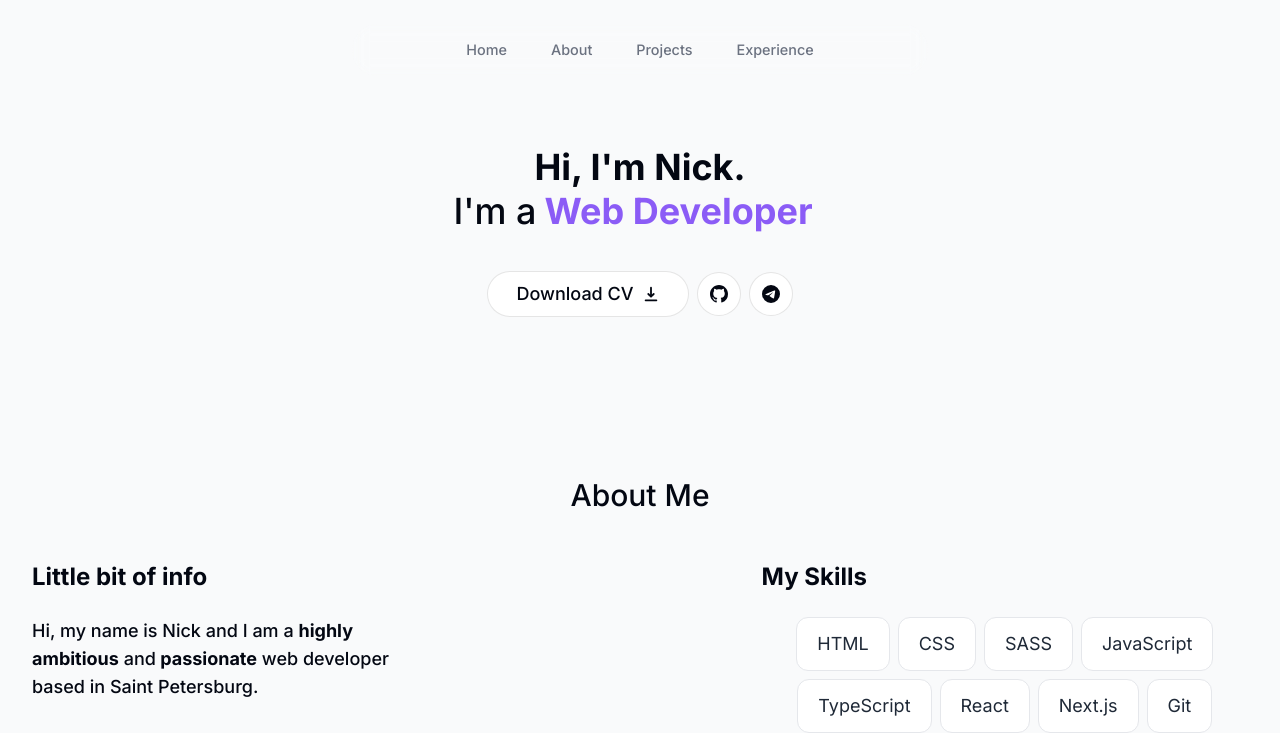
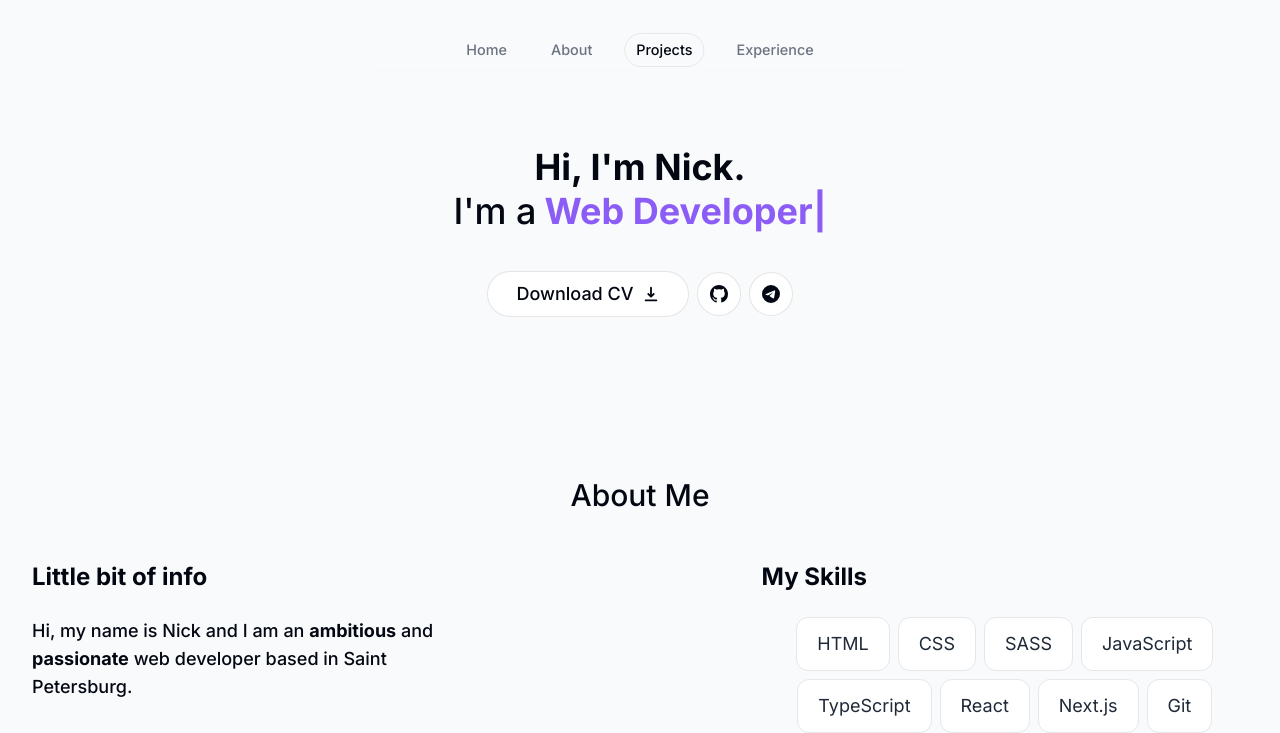
Before and after one commit to A3thyr/portfolio-nextjs, a Next.js app: page / in a window 1280 px wide. Shown: the top 733 px of the page. Built offline with nearby package versions, Linux system fonts and the light colour scheme.

Commit message:
feat: added tracking via refs for header options

```diff
--- a/app/layout.tsx
+++ b/app/layout.tsx
@@ -2,6 +2,7 @@ import Header from "@/components/Header";
 import "./globals.css";
 import type { Metadata } from "next";
 import { Inter } from "next/font/google";
+import ActiveSectionContextProvider from "@/context/active-section-context";
 
 const inter = Inter({ subsets: ["latin"] });
 
@@ -20,8 +21,10 @@ export default function RootLayout({
       <body
         className={`${inter.className} bg-gray-50 text-gray-950 relative pt-28 sm:pt-36`}
       >
-        <Header />
-        {children}
+        <ActiveSectionContextProvider>
+          <Header />
+          {children}
+        </ActiveSectionContextProvider>
       </body>
     </html>
   );
--- a/components/About.tsx
+++ b/components/About.tsx
@@ -1,18 +1,22 @@
 "use client";
 
+import { useSectionInView } from "@/lib/hooks";
 import { motion } from "framer-motion";
 import SectionHeading from "./Section-heading";
 import Skills from "./Skills";
 
 export default function About() {
+  const { ref } = useSectionInView("About");
+
   return (
     <motion.section
       className="mt-40 mb-28 text-center
-       leading-8 sm:mb-40 scroll-mt-28"
+      leading-8 sm:mb-40 scroll-mt-28"
       initial={{ opacity: 0, y: 100 }}
       animate={{ opacity: 1, y: 0 }}
       transition={{ delay: 0.175 }}
       id="about"
+      ref={ref}
     >
       <SectionHeading>About Me</SectionHeading>
       <div
@@ -24,8 +28,8 @@ export default function About() {
             Little bit of info
           </h1>
           <p>
-            Hi, my name is Nick and I am a{" "}
-            <span className="font-bold">{"highly ambitious"}</span> and
+            Hi, my name is Nick and I am an{" "}
+            <span className="font-bold">{" ambitious"}</span> and
             <span className="font-bold">{" passionate"}</span> web developer
             based in Saint Petersburg.
           </p>
@@ -37,8 +41,8 @@ export default function About() {
           <br />
           <p>
             I have a lot of hobbies, which helps me relax or just spend my time
-            with fun. From reading, doing calisthenics, playing video games. I
-            am always seeking new experiences and love to keep myself engaged
+            with fun. From reading, doing calisthenics, to playing video games.
+            I am always seeking new experiences and love to keep myself engaged
             and learning new things.
           </p>
           <br />
--- a/components/Header.tsx
+++ b/components/Header.tsx
@@ -1,11 +1,15 @@
 "use client";
 
-import React from "react";
+import { useActiveSectionContext } from "@/context/active-section-context";
+import { links } from "@/lib/data";
+import clsx from "clsx";
 import { motion } from "framer-motion";
-import { links } from "@/lib/data";
 import Link from "next/link";
 
 export default function Header() {
+  const { activeSection, setActiveSection, setTimeOfLastClick } =
+    useActiveSectionContext();
+
   return (
     <header className="relative z-[999]">
       <motion.div
@@ -26,17 +30,36 @@ export default function Header() {
         >
           {links.map((link) => (
             <motion.li
-              className="h-3/4 flex items-center justify-center"
+              className="h-3/4 flex items-center justify-center relative"
               key={link.hash}
               initial={{ y: -100, opacity: 0 }}
               animate={{ y: 0, opacity: 1 }}
             >
               <Link
-                className="flex w-full items-center justify-center
-                px-3 py-3 hover:text-gray-950 transition"
+                className={clsx(
+                  "flex w-full items-center justify-center px-3 py-3 hover:text-gray-950 transition",
+                  {
+                    "text-gray-950": activeSection === link.name,
+                  }
+                )}
                 href={link.hash}
+                onClick={() => {
+                  setActiveSection(link.name);
+                  setTimeOfLastClick(Date.now());
+                }}
               >
                 {link.name}
+                {link.name === activeSection && (
+                  <motion.span
+                    className="border rounded-full absolute inset-0 -z-10"
+                    layoutId="activeSection"
+                    transition={{
+                      type: "spring",
+                      stiffness: 380,
+                      damping: 30,
+                    }}
+                  ></motion.span>
+                )}
               </Link>
             </motion.li>
           ))}
--- a/components/Intro.tsx
+++ b/components/Intro.tsx
@@ -1,13 +1,17 @@
 "use client";
 
+import { useSectionInView } from "@/lib/hooks";
 import { motion } from "framer-motion";
 import { BsGithub, BsTelegram } from "react-icons/bs";
 import { HiDownload } from "react-icons/hi";
 import { TypeAnimation } from "react-type-animation";
 
 export default function Intro() {
+  const { ref } = useSectionInView("Home", 0.5);
+
   return (
     <section
+      ref={ref}
       id="home"
       className="scroll-mt-[100rem] max-w-[50rem] text-center sm:mb-0"
     >
--- a/components/Project.tsx
+++ b/components/Project.tsx
@@ -45,8 +45,10 @@ export default function Project({
          sm:max-w-[50%] flex flex-col h-full sm:group-even:ml-[18rem]"
         >
           <h3 className="text-2xl font-semibold">{name}</h3>
-          <p className="mt-2 leading-relaxed text-gray-700 ">{description}</p>
-          <ul className="flex flex-wrap mt-4 gap-2 sm:mt-auto mb-4">
+          <p className="mt-2 leading-relaxed text-gray-700 mb-4">
+            {description}
+          </p>
+          <ul className="flex flex-wrap mt-4 gap-2 sm:mt-auto mb-4 ">
             {tags.map((tag, index) => (
               <li
                 className="bg-black/[0.7] px-3 py-1 text-[0.7rem]
--- a/components/Projects.tsx
+++ b/components/Projects.tsx
@@ -1,13 +1,16 @@
 "use client";
 
 import { projects } from "@/lib/data";
+import { useSectionInView } from "@/lib/hooks";
 import React from "react";
 import Project from "./Project";
 import SectionHeading from "./Section-heading";
 
 export default function Projects() {
+  const { ref } = useSectionInView("Projects", 0.5);
+
   return (
-    <section id="projects" className="scroll-mt-28 mb-28">
+    <section ref={ref} id="projects" className="scroll-mt-28 mb-28">
       <SectionHeading>My Projects</SectionHeading>
       <div>
         {projects.map((project, index) => (
--- /dev/null
+++ b/context/active-section-context.tsx
@@ -0,0 +1,52 @@
+"use client";
+
+import React, { createContext, useContext, useState } from "react";
+import { links } from "@/lib/data";
+
+export type SectionName = (typeof links)[number]["name"];
+
+type ActiveSectionContextProviderProps = {
+  children: React.ReactNode;
+};
+
+type ActiveSectionContextType = {
+  activeSection: SectionName;
+  setActiveSection: React.Dispatch<React.SetStateAction<SectionName>>;
+  timeOfLastClick: number;
+  setTimeOfLastClick: React.Dispatch<React.SetStateAction<number>>;
+};
+
+export const ActiveSectionContext =
+  createContext<ActiveSectionContextType | null>(null);
+
+export default function ActiveSectionContextProvider({
+  children,
+}: ActiveSectionContextProviderProps) {
+  const [activeSection, setActiveSection] = useState<SectionName>("Home");
+  const [timeOfLastClick, setTimeOfLastClick] = useState(0);
+
+  return (
+    <ActiveSectionContext.Provider
+      value={{
+        activeSection,
+        setActiveSection,
+        timeOfLastClick,
+        setTimeOfLastClick,
+      }}
+    >
+      {children}
+    </ActiveSectionContext.Provider>
+  );
+}
+
+export function useActiveSectionContext() {
+  const context = useContext(ActiveSectionContext);
+
+  if (context === null) {
+    throw new Error(
+      "useActiveSectionContext must be used within an ActiveSectionContextProvider"
+    );
+  }
+
+  return context;
+}
--- /dev/null
+++ b/lib/hooks.ts
@@ -0,0 +1,23 @@
+import {
+  SectionName,
+  useActiveSectionContext,
+} from "@/context/active-section-context";
+import { useEffect } from "react";
+import { useInView } from "react-intersection-observer";
+
+export function useSectionInView(sectionName: SectionName, threshold = 0.75) {
+  const { ref, inView } = useInView({
+    threshold,
+  });
+  const { setActiveSection, timeOfLastClick } = useActiveSectionContext();
+
+  useEffect(() => {
+    if (inView && Date.now() - timeOfLastClick > 1000) {
+      setActiveSection(sectionName);
+    }
+  }, [inView, setActiveSection, timeOfLastClick, sectionName]);
+
+  return {
+    ref,
+  };
+}
--- a/package.json
+++ b/package.json
@@ -13,6 +13,7 @@
     "@types/react": "18.3.2",
     "@types/react-dom": "18.3.0",
     "autoprefixer": "10.4.19",
+    "clsx": "^2.1.1",
     "eslint": "9.2.0",
     "eslint-config-next": "14.1.4",
     "framer-motion": "^11.1.9",
@@ -21,6 +22,7 @@
     "react": "18.3.1",
     "react-dom": "18.3.1",
     "react-icons": "^5.2.1",
+    "react-intersection-observer": "^9.10.2",
     "react-type-animation": "^3.2.0",
     "tailwindcss": "3.4.3",
     "typescript": "5.4.5"
```
Also changed, not shown: 1 other file (tests, documents, lock files or other folders).
